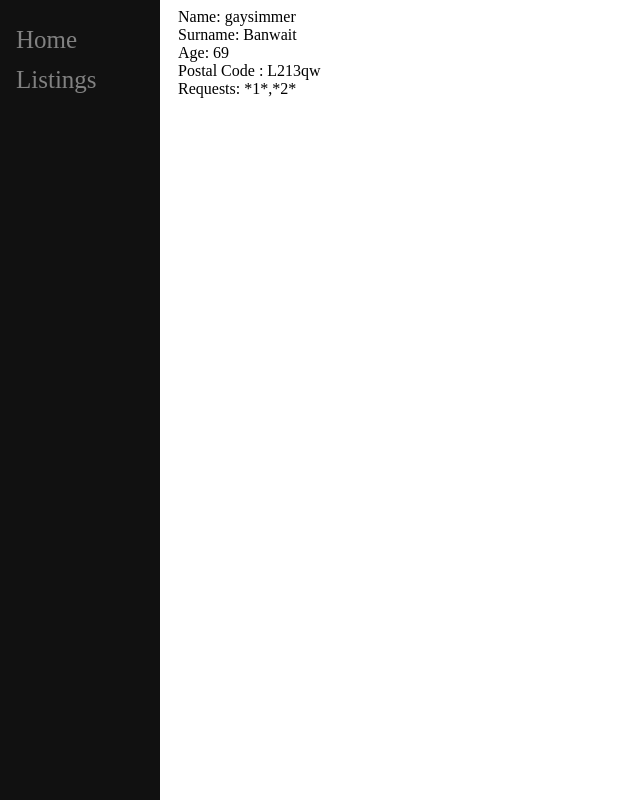
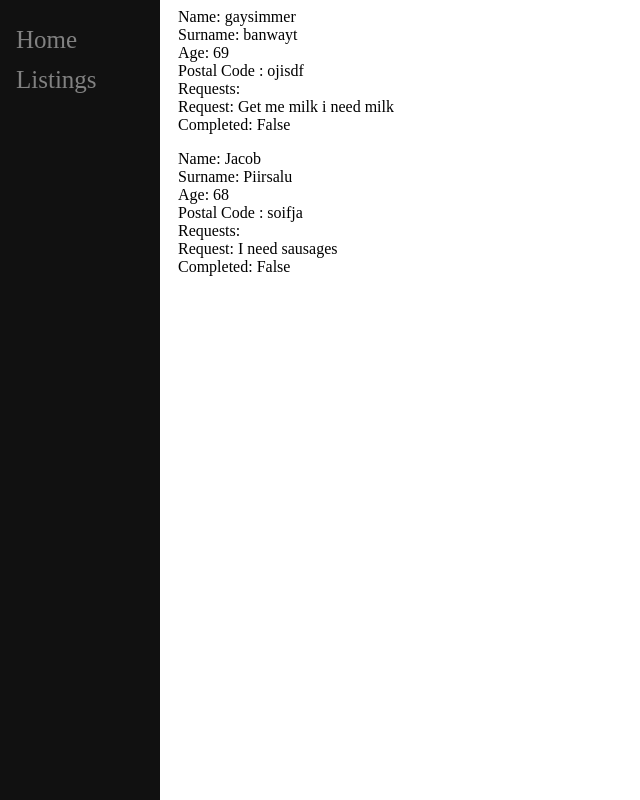
Before and after one commit to Muen342/BoomerConsumer, a Django app: page /corona/listings in a window 1280 px wide. Shown: the whole page, without its empty margins (0-640 px from the left). Run offline with Django 3.2, Linux system fonts and the light colour scheme; data comes from the database, SQL or seed files in the repository.

Commit message:
more stuff

```diff
--- a/boomerConsumer/corona/models.py
+++ b/boomerConsumer/corona/models.py
@@ -10,7 +10,6 @@
     age = models.IntegerField()
     email = models.CharField(max_length=200)
     postal_code = models.CharField(max_length=6)
-    requests = models.TextField(max_length=5000)
 
 class Zoomer(models.Model):
     username = models.CharField(primary_key=True, max_length=50)
@@ -22,6 +21,8 @@
     postal_code = models.CharField(max_length=6)
 
 class Requests(models.Model):
-    id = models.IntegerField(primary_key=True)
+    boomer_id = models.ForeignKey(Boomer, on_delete=models.CASCADE)
+    zoomer_id = models.CharField(max_length=100, default='')
     details = models.TextField(max_length=100)
     completed = models.BooleanField(default=False)
+    taken = models.BooleanField(default=False)
--- a/boomerConsumer/corona/templates/boomer/listing.html
+++ b/boomerConsumer/corona/templates/boomer/listing.html
@@ -12,11 +12,11 @@
             Surname: {{boomer.surname}}<br>
             Age: {{boomer.age}} <br>
             Postal Code : {{boomer.postal_code}}<br>
-            Requests:  {{boomer.requests}}<br>
-            <!-- {% for request in boomer.request_list %}
-            Request: {{request.details}}
+            Requests:  <br>
+            {% for request in boomer.request_list %}
+            Request: {{request.details}}<br>
             Completed: {{request.completed}}
-            {%endfor%} -->
+            {%endfor%}
         </p>
         {% endfor %}
         {% else %}
--- a/boomerConsumer/corona/views/boomer_view.py
+++ b/boomerConsumer/corona/views/boomer_view.py
@@ -8,21 +8,24 @@
 from django.db import connection
 import datetime
 
+def dictfetchall(cursor):
+    "Return all rows from a cursor as a dict"
+    columns = [col[0] for col in cursor.description]
+    return [
+        dict(zip(columns, row))
+        for row in cursor.fetchall()
+    ]
 
 def listing(request):
     boomer_list = Boomer.objects.all()
-    # myboomer_list = []
-    # for boomer in boomer_list:
-    #     requests = boomer.requests[1:-1].split('*,*')
-    #     request_list = []
-    #     for request in requests:
-    #         tempreq = Requests.objects.get(pk=1)
-            # request_list.append(tempreq)
-    #     newBoomer = {'name':boomer.name, 'surname':boomer.surname, 'age':boomer.age, 'postal_code':boomer.postal_code, 'request_list': request_list}
-    #     myboomer_list.append(newBoomer)
+    myboomer_list = []
+    for boomer in boomer_list:
+        request_list = Requests.objects.filter(boomer_id=boomer.username)
+        newBoomer = {'name':boomer.name, 'surname':boomer.surname, 'age':boomer.age, 'postal_code':boomer.postal_code, 'request_list': request_list}
+        myboomer_list.append(newBoomer)
 
     template = loader.get_template('boomer/listing.html')
     context = {
-        'boomer_list': boomer_list,
+        'boomer_list': myboomer_list,
     }
     return render(request, 'boomer/listing.html', context)
```
Also changed, not shown: boomerConsumer/corona/migrations/0003_auto_20200328_0943.py (added), boomerConsumer/corona/migrations/0004_auto_20200328_0959.py (added), boomerConsumer/corona/migrations/0005_auto_20200328_1002.py (added), boomerConsumer/db.sqlite3.
